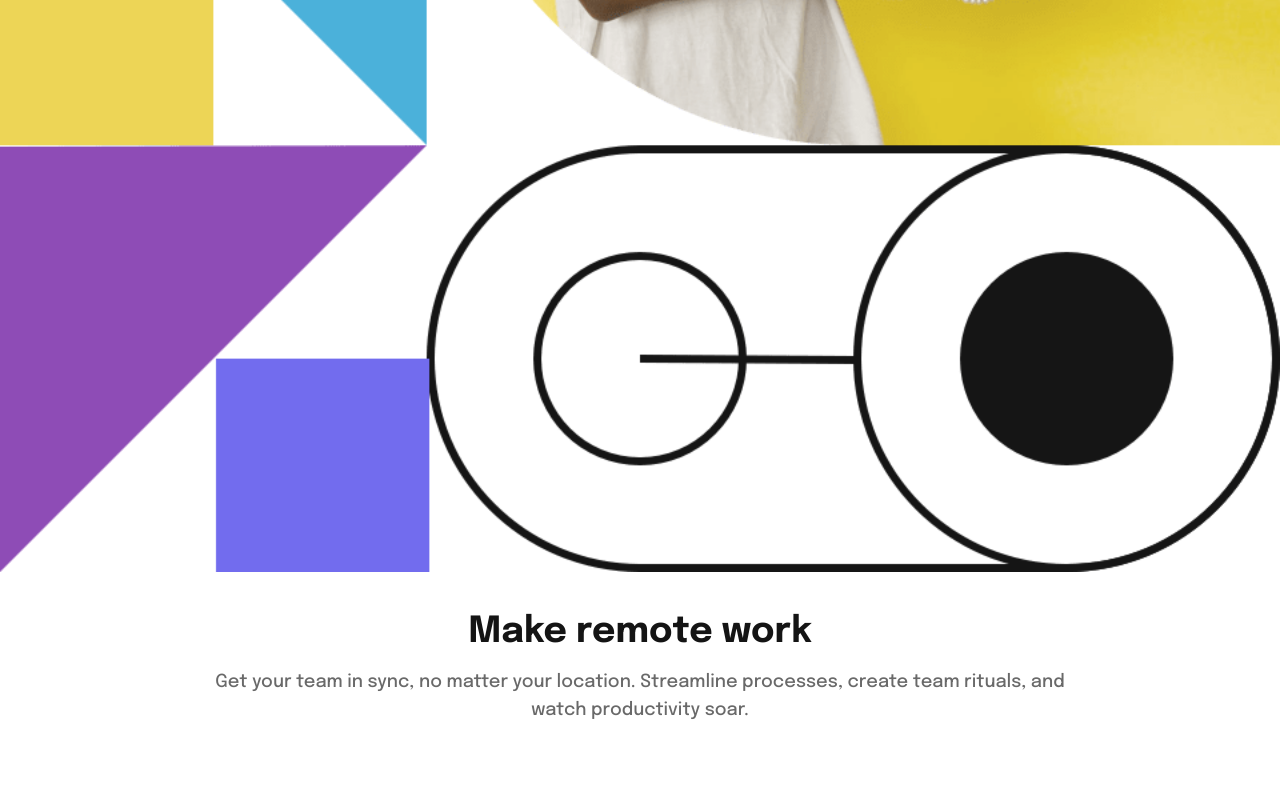
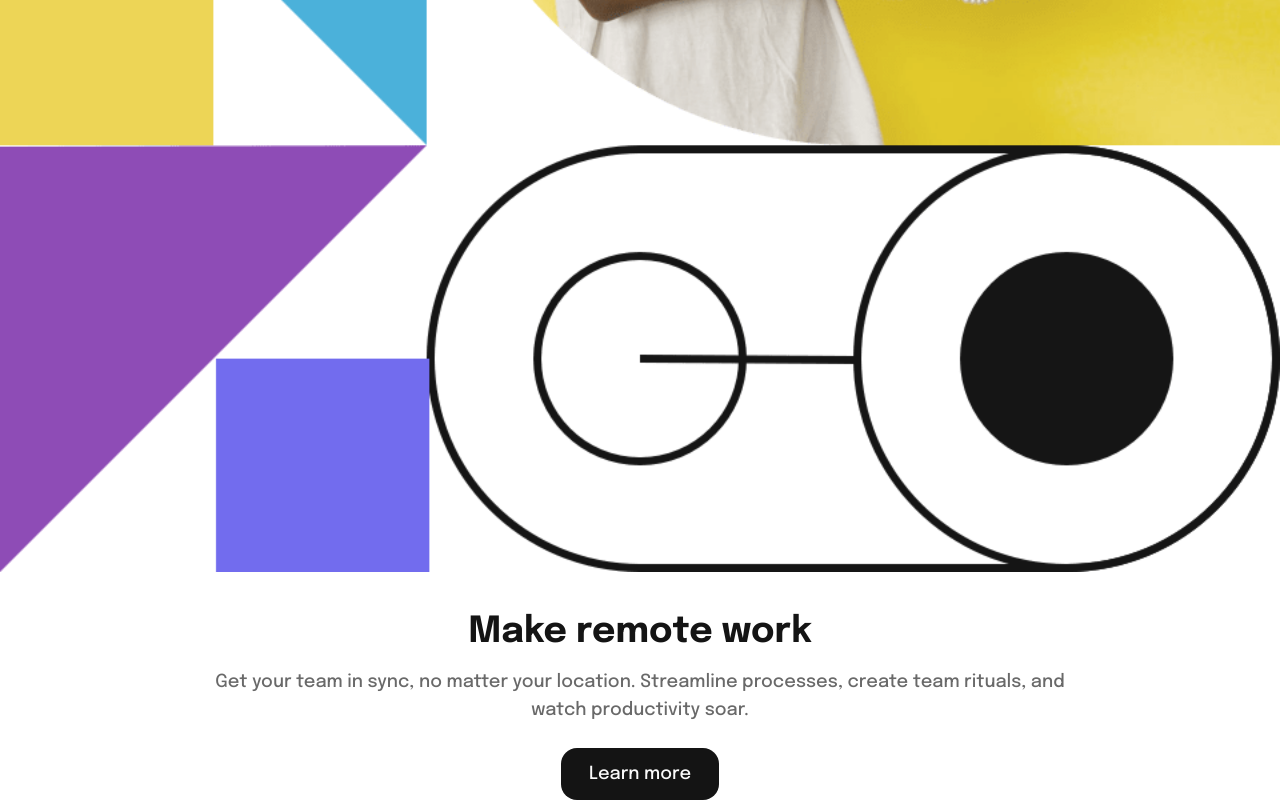
Before and after one commit to pixelzee3/intro-section-with-dropdown-navigation-nuxt, a Nuxt app: page / in a window 1280 px wide. Shown: the part 1210-2010 px from the top of the page. Before the commit the page ends 1934 px from the top, so only its background shows below. Built offline with nearby package versions, Linux system fonts and the light colour scheme.

Commit message:
Define button component (without hover state styles).

```diff
--- /dev/null
+++ b/components/Button.vue
@@ -0,0 +1,18 @@
+<template>
+<!-- TODO: Implement hover state styles -->
+  <button
+    class="text-lg bg-almost-black text-almost-white block px-7 py-3 rounded-2xl"
+    :class="{ 'm-auto': centered }"
+  >
+    <slot />
+  </button>
+</template>
+<script setup lang="ts">
+  // Define props
+  interface Props {
+    centered: boolean;
+  }
+
+  // Initialize props with default values (https://vuejs.org/guide/typescript/composition-api.html#typing-component-props)
+  const { centered = false } = defineProps<Props>();
+</script>
--- a/components/Hero.vue
+++ b/components/Hero.vue
@@ -18,6 +18,7 @@
           Get your team in sync, no matter your location. Streamline processes,
           create team rituals, and watch productivity soar.
         </Paragraph>
+        <Button centered class="mt-6">Learn more</Button>
       </article>
     </Container>
   </div>
```
